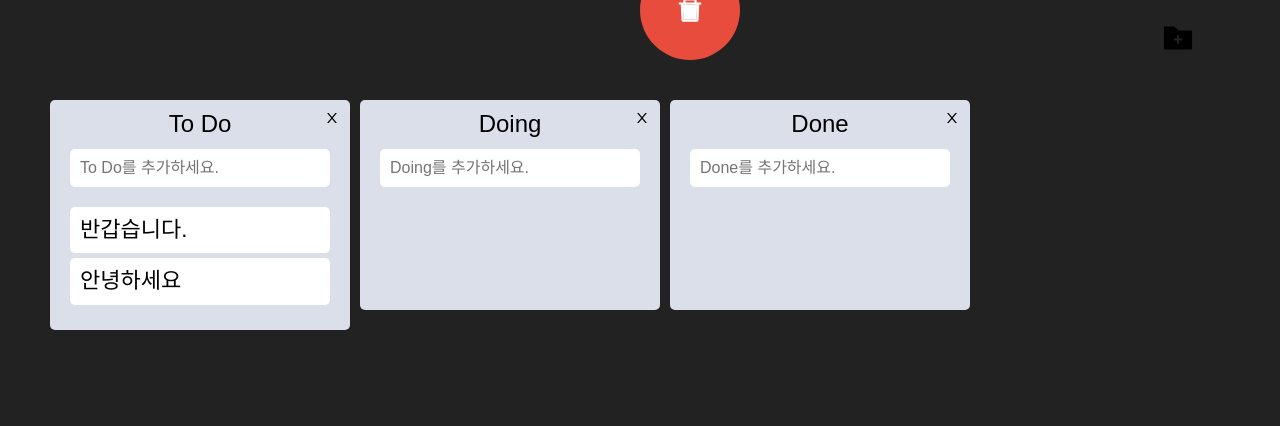
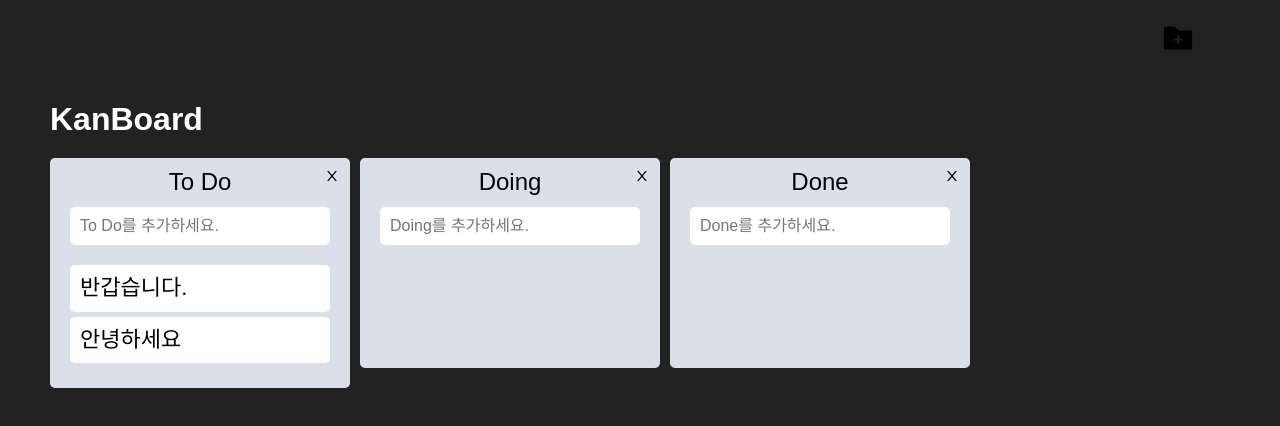
Before and after one commit to hihiihiii/react-trello, a React (Create React App) app: page / in a window 1280 px wide. Shown: the top 426 px of the page. Built offline with nearby package versions, Linux system fonts and the light colour scheme.

Commit message:
Detail 작업

```diff
--- a/src/App.tsx
+++ b/src/App.tsx
@@ -3,12 +3,12 @@ import { DragDropContext, Droppable, DropResult } from "react-beautiful-dnd";
 import { useRecoilState } from "recoil";
 import { boardState, todoState } from "./atoms";
 import Board from "./Components/Board";
-import Trash from "./Components/Trash";
-import { AiFillFolderAdd } from "react-icons/ai";
+import { AiFillFolderAdd, AiTwotoneDelete } from "react-icons/ai";
 import { MdDarkMode, MdOutlineWbSunny } from "react-icons/md";
 
 const Wrapper = styled.div`
   display: flex;
+  flex-direction: column;
   padding-top: 100px;
   padding-left: 50px;
   margin: 0px auto;
@@ -42,11 +42,39 @@ const AddBoard = styled.div`
   }
 `;
 
+const KanBanTitle = styled.h1`
+  color: #fff;
+  font-size: 32px;
+  margin-bottom: 20px;
+  font-weight: bold;
+`;
+
+export const TrashWrapper = styled.div`
+  position: absolute;
+  top: -75px;
+  width: 100px;
+  height: 75px;
+  border-bottom-left-radius: 50px;
+  border-bottom-right-radius: 50px;
+  background-color: #e74c3c;
+  left: 50%;
+  transform: translate(-50%, 0%);
+`;
+
+const TrashIcon = styled.div`
+  color: white;
+  display: flex;
+  align-items: center;
+  justify-content: center;
+  height: 100%;
+  font-size: 30px;
+`;
+
 const App = () => {
   const [todos, setTodos] = useRecoilState(todoState);
   const [boards, setBoards] = useRecoilState(boardState);
 
-  //보 추가
+  //보드 추가
   const handleAddBoard = () => {
     const boardName = window.prompt("보드이름을 입력하세요.");
     setTodos((allBoards) => {
@@ -110,10 +138,22 @@ const App = () => {
   return (
     <DragDropContext onDragEnd={onDragEnd}>
       <Wrapper>
-        {/* 야간모드 아이콘 및 보드 추가 버튼 */}
-
+        <Droppable droppableId="trashCan">
+          {(magic, info) => {
+            return (
+              <TrashWrapper ref={magic.innerRef} {...magic.droppableProps}>
+                <TrashIcon>
+                  <AiTwotoneDelete></AiTwotoneDelete>
+                </TrashIcon>
+                {magic.placeholder}
+              </TrashWrapper>
+            );
+          }}
+        </Droppable>
         {/* <MdDarkMode></MdDarkMode>
           <MdOutlineWbSunny></MdOutlineWbSunny> */}
+        <KanBanTitle>KanBoard</KanBanTitle>
+
         <AddBoard>
           <AiFillFolderAdd onClick={handleAddBoard}></AiFillFolderAdd>
         </AddBoard>
@@ -136,7 +176,6 @@ const App = () => {
             );
           }}
         </Droppable>
-        <Trash></Trash>
       </Wrapper>
     </DragDropContext>
   );
--- a/src/Components/DraggableCard.tsx
+++ b/src/Components/DraggableCard.tsx
@@ -1,25 +1,31 @@
-import React from "react";
+import React, { useEffect } from "react";
 import { Draggable } from "react-beautiful-dnd";
 import styled from "styled-components";
 import { AiOutlineDelete } from "react-icons/ai";
 import { useRecoilState, useSetRecoilState } from "recoil";
-import { todoState } from "../atoms";
+import { todoState, trashState } from "../atoms";
 
 const CardDeleteBox = styled.div`
   font-size: 18px;
   display: none;
 `;
 
-const Card = styled.div<{ isDragging: boolean }>`
+const Card = styled.div`
   display: flex;
   align-items: center;
   padding: 10px;
   border-radius: 5px;
-  background-color: ${(props) =>
-    props.isDragging ? "#74b9ff" : props.theme.cardColor};
+  background-color: ${(props) => props.theme.cardColor};
   margin-bottom: 5px;
-  box-shadow: ${(props) =>
-    props.isDragging ? "0px 10px 8px 0px rgba(0,0,0,0.4)" : "none"};
+
+  &.dragging {
+    box-shadow: 0 0.4rem 0.8rem rgba(0, 0, 0, 0.25);
+  }
+
+  &.dragging-over-trash {
+    background-color: tomato !important;
+    color: white;
+  }
 
   &:hover {
     ${CardDeleteBox} {
@@ -54,9 +60,12 @@ const DraggableCard = ({ todoId, todoText, index, boardId }: IDragableCard) => {
 
   return (
     <Draggable draggableId={todoId + ""} index={index}>
-      {(magic, info) => (
+      {(magic, info) => {
+        return (
           <Card
-          isDragging={info.isDragging}
+            className={`${info.isDragging ? "dragging" : ""} ${
+              info.draggingOver === "trashCan" ? "dragging-over-trash" : ""
+            }`}
             {...magic.dragHandleProps}
             {...magic.draggableProps}
             ref={magic.innerRef}
@@ -66,7 +75,8 @@ const DraggableCard = ({ todoId, todoText, index, boardId }: IDragableCard) => {
               <AiOutlineDelete></AiOutlineDelete>
             </CardDeleteBox>
           </Card>
-      )}
+        );
+      }}
     </Draggable>
   );
 };
--- a/src/Components/Trash.tsx
+++ /dev/null
@@ -1,49 +0,0 @@
-import React from "react";
-import { Droppable } from "react-beautiful-dnd";
-import { useRecoilValue } from "recoil";
-import styled from "styled-components";
-import { trashState } from "../atoms";
-import { AiTwotoneDelete } from "react-icons/ai";
-
-const Wrapper = styled.div`
-  /* display: none; */
-  position: absolute;
-  width: 100px;
-  height: 100px;
-  border-radius: 50%;
-  background-color: #e74c3c;
-  /* transform: translate(50%, -50%); */
-  top: -40px;
-  left: 50%;
-`;
-
-const TrashIcon = styled.div`
-  color: white;
-  display: flex;
-  align-items: center;
-  justify-content: center;
-  height: 100%;
-  font-size: 30px;
-`;
-
-const Trash = () => {
-  //false
-  const trashCan = useRecoilValue(trashState);
-
-  return (
-    <Droppable droppableId="trashCan">
-      {(magic) => {
-        return (
-          <Wrapper ref={magic.innerRef} {...magic.droppableProps}>
-            <TrashIcon>
-              <AiTwotoneDelete></AiTwotoneDelete>
-            </TrashIcon>
-            {magic.placeholder}
-          </Wrapper>
-        );
-      }}
-    </Droppable>
-  );
-};
-
-export default Trash;
--- a/src/styled/GlobalStyled.ts
+++ b/src/styled/GlobalStyled.ts
@@ -1,4 +1,6 @@
 import { createGlobalStyle } from "styled-components";
+import { TrashWrapper } from "../App";
+
 
 export const GlobalStyled = createGlobalStyle`
 /* http://meyerweb.com/eric/tools/css/reset/
@@ -54,4 +56,14 @@ table {
 	border-spacing: 0;
 }
 
+	&:has(.dragging) ${TrashWrapper} {
+		transition: 0.3s all ease-in-out;
+		top: 0px;
+	}
+	&:has(.dragging-over-trash) ${TrashWrapper} {
+		top: 0px;
+		transition: 0.3s ease-in-out;
+		transform: translate(-50%, 0%) scale(1.2);
+	}
+
 `
--- a/src/styled/theme.ts
+++ b/src/styled/theme.ts
@@ -3,5 +3,5 @@ import { DefaultTheme } from "styled-components";
 export const theme : DefaultTheme  = {
     bgColor : "#222222",
     boardColor : "#DADFE9",
-    cardColor : "white",
+    cardColor : "#fff",
 }
```
Lines whose indentation alone changed are shown as unchanged.
